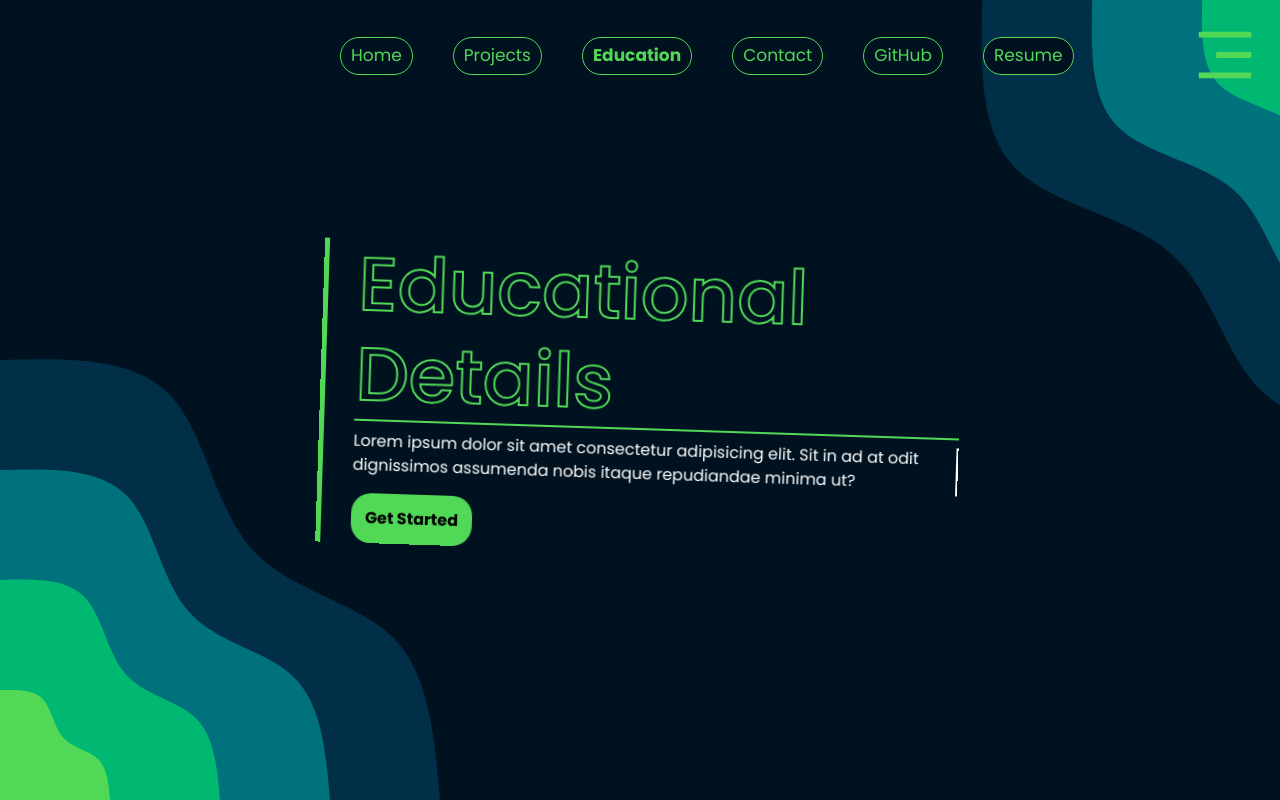
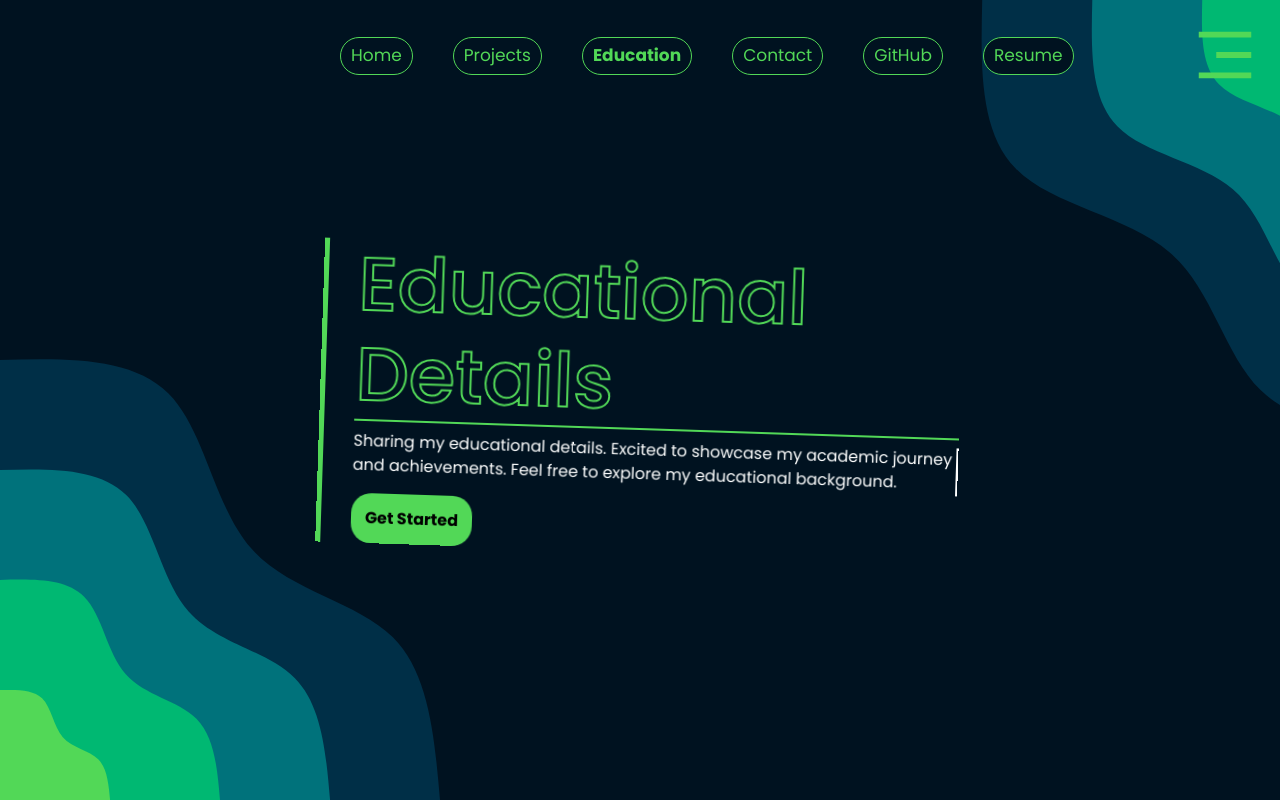
Before and after one commit to josephsamimmanuel/My-Portfolio, a React (Create React App) app: page /courses in a window 1280 px wide. Shown: the top 800 px of the page. Built offline with nearby package versions, Linux system fonts and the light colour scheme.

Commit message:
Updated21

```diff
--- a/src/pages/Courses.jsx
+++ b/src/pages/Courses.jsx
@@ -13,7 +13,7 @@ function Courses() {
         <div className='courses-intro-content'>
           <div>
             <h1>Educational Details</h1>
-            <p>Lorem ipsum dolor sit amet consectetur adipisicing elit. Sit in ad at odit dignissimos assumenda nobis itaque repudiandae minima ut?</p>
+            <p>Sharing my educational details. Excited to showcase my academic journey and achievements. Feel free to explore my educational background.</p>
             <button className='primary-button' style={{ fontWeight: 'bold' }}> <a style={{color:"black", textDecoration:"none"}} href="#education">Get Started</a> </button>
           </div>
         </div>
```
